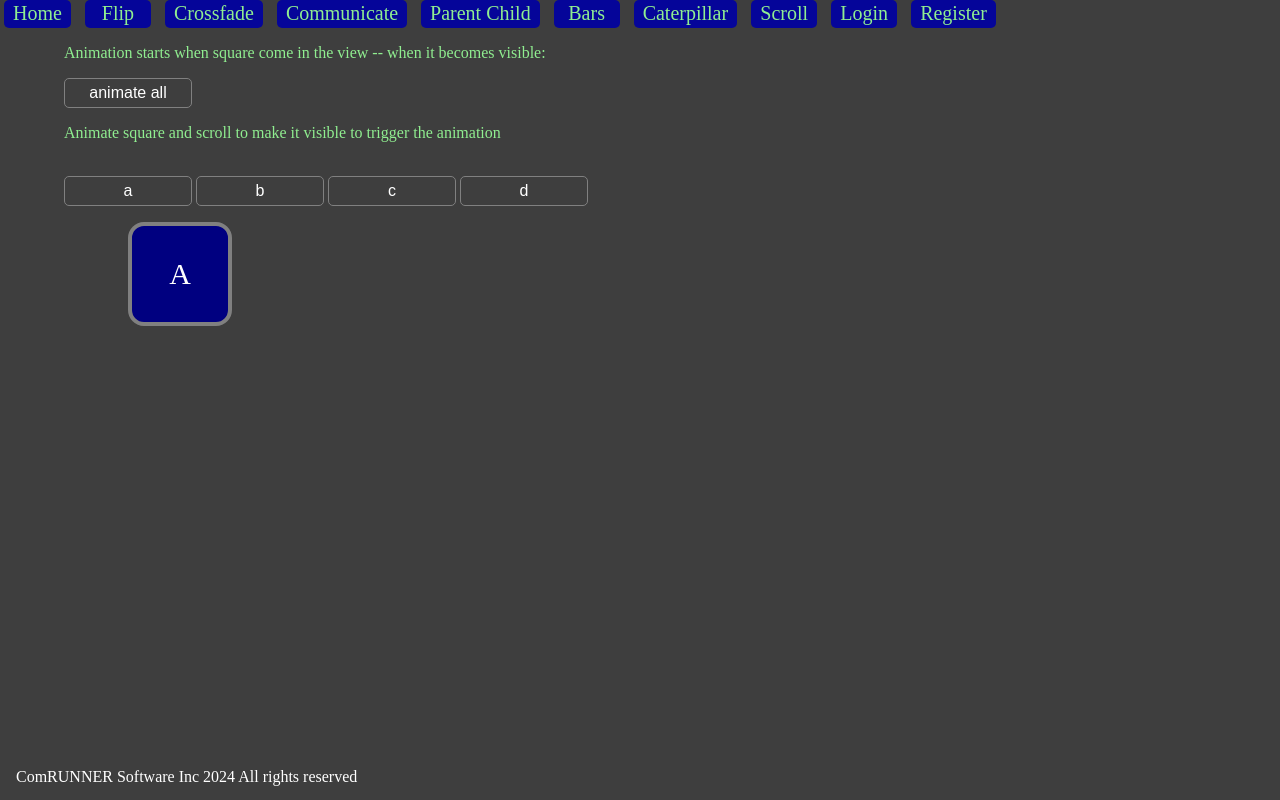
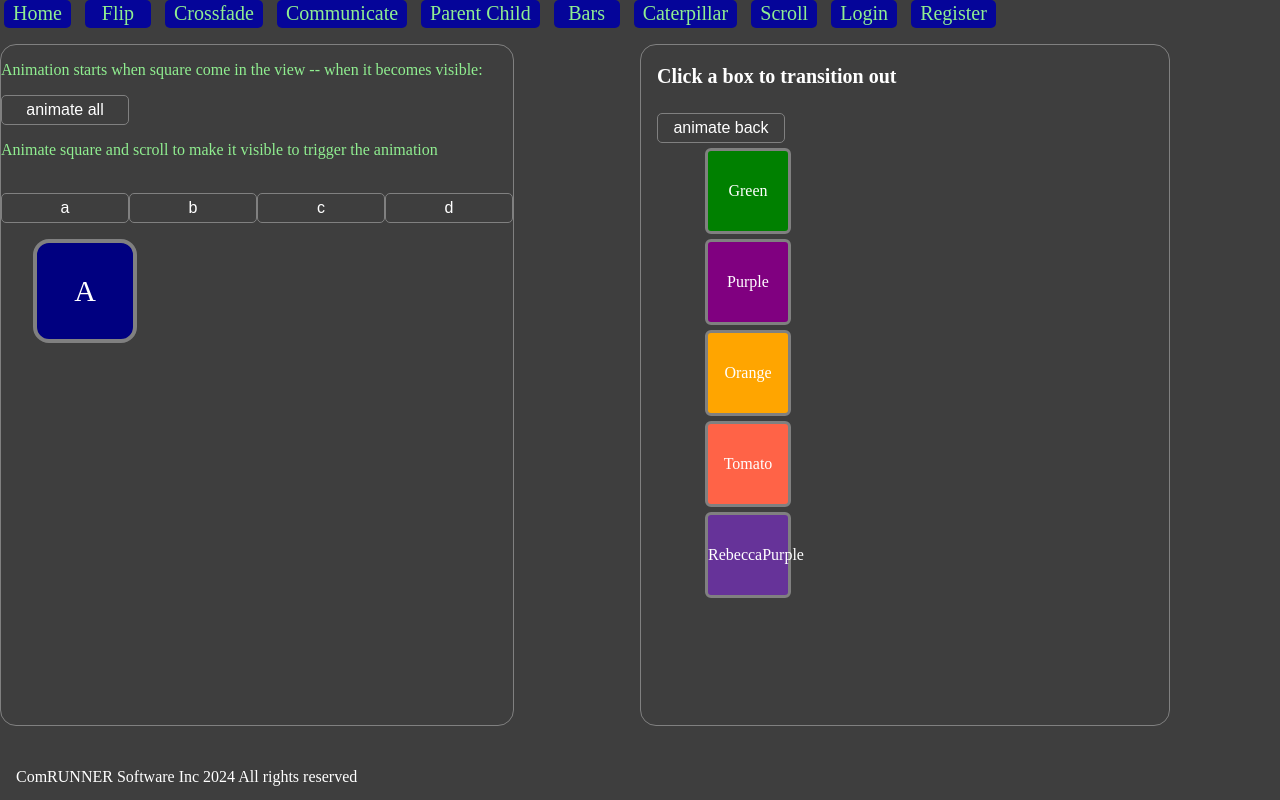
Before and after one commit to mbanem/svelte-postgres, a SvelteKit app: page /scroll in a window 1280 px wide. Shown: the top 800 px of the page. Built offline with nearby package versions, Linux system fonts and the light colour scheme; no server answers.

Commit message:
ScrollTrigger partial recovery

```diff
--- a/src/lib/utils/helpers.ts
+++ b/src/lib/utils/helpers.ts
@@ -101,9 +101,9 @@ const isKeyOf = <T extends Object>(key: keyof T, obj: T): key is keyof T => {
 	return key in obj
 }
 
-const _shallowCopy = <S, T extends Object>(source: S, target: T): T => {
+const _shallowCopy = <S extends Object, T extends S>(source: S, target: T): T => {
 	for (const k of Object.keys(target)) {
-		if (isKeyOf<S>(k as keyof T, target)) {
+		if (isKeyOf<S>(k as keyof S, target)) {
 			// @ts-expect-error
 			target[k] = source[k as keyof T]
 		}
--- a/src/routes/flip/+page.ts
+++ b/src/routes/flip/+page.ts
@@ -1 +1 @@
-export const prerender = true;
+// export const prerender = true;
--- a/src/routes/scroll/+page.svelte
+++ b/src/routes/scroll/+page.svelte
@@ -1,5 +1,6 @@
 <script lang="ts">
 	import gsap from 'gsap'
+	import { onMount } from 'svelte'
 	import { ScrollTrigger } from 'gsap/ScrollTrigger'
 	gsap.registerPlugin(ScrollTrigger)
 
@@ -35,32 +36,91 @@
 			animation(`.${cn}`)
 		})
 	}
+
+	// stagger block
+	let boxes: NodeListOf<HTMLDivElement>
+	const animateOut = () => {
+		gsap.to('.boxS', {
+			duration: 0.5,
+			opacity: 0,
+			y: -300,
+			stagger: 0.1,
+			ease: 'back.in'
+		})
+		// backButton.classList.toggle('hidden')
+	}
+	let backButton: HTMLButtonElement
+	const animateBack = () => {
+		// backButton.classList.toggle('hidden')
+		gsap.to('.boxS', {
+			duration: 0.5,
+			opacity: 1,
+			y: 300,
+			stagger: 0.1,
+			ease: 'back.in'
+		})
+	}
+	onMount(() => {
+		boxes = document.querySelectorAll('.boxS')
+		// animateBack()
+	})
 </script>
 
+<!-- === BEGIN squares in separate pages ====
+    so we have to scroll and bring them
+    into view in order to trigger the animation
+-->
+<div class="container">
 	<div class="buttons">
 		<p>Animation starts when square come in the view -- when it becomes visible:</p>
 		<button on:click={animateAll}>animate all</button>
 		<p>Animate square and scroll to make it visible to trigger the animation</p>
 		<br />
+		<!-- individual buttons on the left in grid to animate a,b,c or d -->
 		{#each Object.keys(params) as cn}
 			<button on:click={() => animation(`.${cn}`)}>{cn}</button>
-		<!-- <button on:click={() => animation('.b')}>b</button>
-	<button on:click={() => animation('.c')}>c</button>
-	<button on:click={() => animation('.d')}>d</button> -->
 		{/each}
-</div>
-
-<div class="container">
+		<!-- A.Back.C and D squares that do animations -->
 		{#each Object.keys(params) as cn}
 			<div class={`box ${cn}`} on:click={animate} aria-hidden={true}>{cn.toUpperCase()}</div>
 		{/each}
-	<!-- <div class="box b" on:click={animate} aria-hidden={true}>b</div>
-	<div class="box c" on:click={animate} aria-hidden={true}>c</div>
-	<div class="box d" on:click={animate} aria-hidden={true}>d</div> -->
+	</div>
+	<div class="wrapper" on:click={animateOut} aria-hidden={true}>
+		<h3>Click a box to transition out</h3>
+		<button bind:this={backButton} on:click={animateBack}>animate back</button>
+		<div class="boxS green">Green</div>
+		<div class="boxS purple">Purple</div>
+		<div class="boxS orange">Orange</div>
+		<div class="boxS tomato">Tomato</div>
+		<div class="boxS rebeccapurple">RebeccaPurple</div>
+	</div>
 </div>
 
 <style lang="scss">
 	@use 'sass:list';
+
+	// as is ti used for class names we keep colors as strings
+	$cls: green, purple, orange, tomato, rebeccapurple;
+	.boxS {
+		color: white;
+		width: 5rem;
+		height: 5rem;
+		border: 3px solid gray;
+		border-radius: 6px;
+		margin-left: 3rem;
+		text-align: center;
+		line-height: 5rem;
+	}
+	@for $j from 1 through 5 {
+		.#{'' + list.nth($cls,$j)} {
+			// @extend .boxS;
+			background-color: list.nth($cls, $j);
+		}
+	}
+	.hidden {
+		display: none;
+	}
+	// basic class for A,B,C and D squares for the left side of grid for animations
 	.e {
 		width: 6rem;
 		height: 6rem;
@@ -69,41 +129,52 @@
 		line-height: 6rem;
 		border: 4px solid gray;
 		border-radius: 1rem;
+		margin: 1rem 0 70vh 2rem;
 	}
 	$colors: navy, brown, darkgreen, tomato;
-	$class: '.a', '.b', '.c', '.d';
+	$class-name: '.a', '.b', '.c', '.d';
 	@for $i from 1 through 4 {
-		#{list.nth($class,$i)} {
+		#{list.nth($class-name,$i)} {
 			@extend .e;
 			background-color: list.nth($colors, $i);
 			color: white;
+			@if $class-name != 'a' {
+				grid-column: span 2;
+			}
 		}
 	}
 	p {
 		color: lightgreen;
 	}
-	// .b {
-	// 	background-color: navy;
-	// 	color: white
-	// }
-	// .c {
-	// 	background-color: darkgreen;
-	// 	color: white;
-	// }
-	// .d {
-	// 	background-color: tomato;
-	// 	color: black;
-	// 	margin-bottom: 3rem;
-	// }
 	.container {
+		display: grid;
+		grid-template-columns: 1fr 1fr;
+		margin-top: 1rem;
+		width: 80vw;
+	}
+	.wrapper {
 		display: flex;
 		flex-direction: column;
-		gap: 90vh;
+		gap: 5px;
 		margin-left: 8rem;
+		border: 1px solid gray;
+		border-radius: 1rem;
+		width: 100%;
+		height: 85vh;
+		padding-left: 1rem;
 	}
+	// .stagger-block {
+	// 	border: 1px solid gray;
+	// 	border-radius: 1rem;
+	// 	width: 40vw;
+	// }
 	.buttons {
 		display: block;
-		margin: 1rem 0 1rem 4rem;
+		border: 1px solid gray;
+		border-radius: 1rem;
+		width: 100%;
+		height: 85vh;
+		// margin: 1rem 0 1rem 4rem;
 		button:nth-child(1) {
 			display: block;
 			margin: 8px 0;
```
Also changed, not shown: src/routes/bars/+layout.svelte (+6 -2 lines), src/routes/flip/+page.svelte (+18 -2 lines), src/variables.scss (line endings or trailing spaces). Lines whose indentation alone changed are shown as unchanged.
